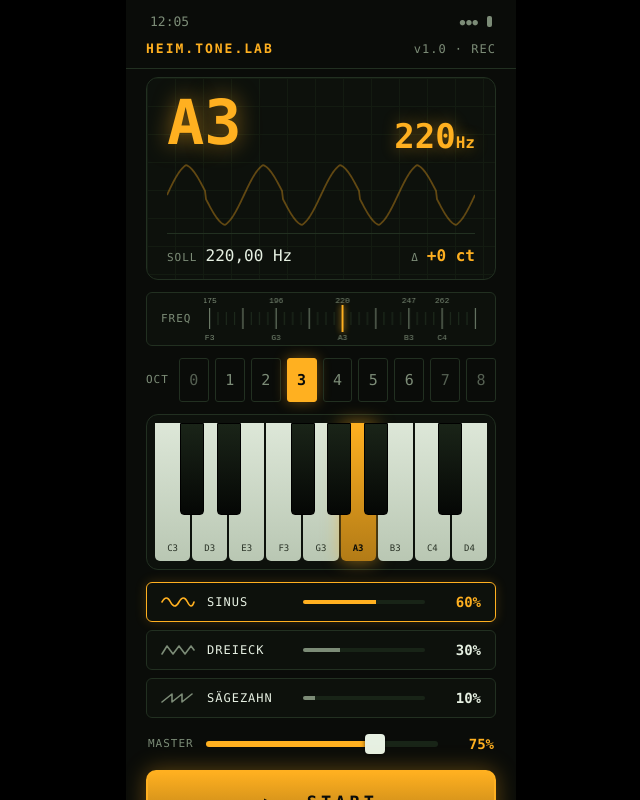
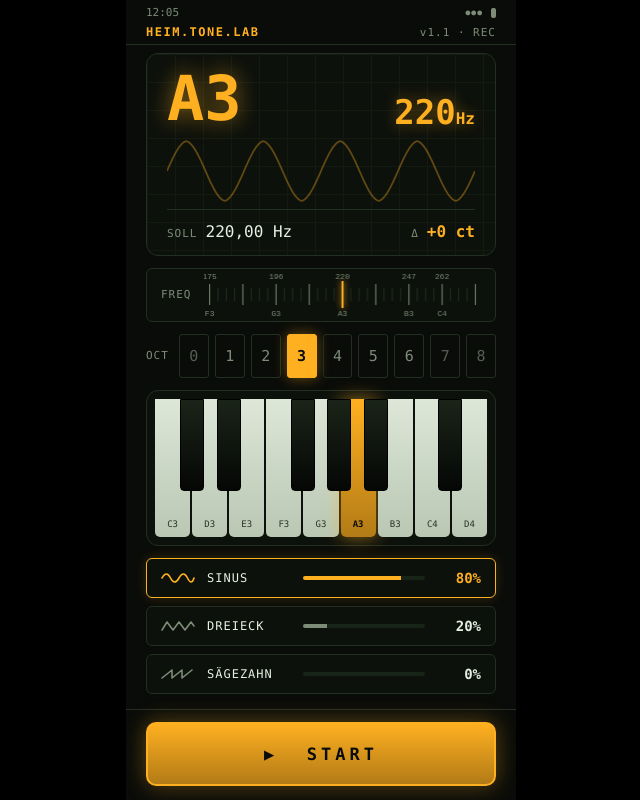
Before and after one commit to abergitheim/heim-tone-lab, a plain HTML site: page index.html in a window 1280 px wide. Shown: the whole page, without its empty margins (319-959 px from the left). Drawn offline with Linux system fonts and the light colour scheme; a web font is replaced by a local one.

Commit message:
v1.1: Start-Button als fixe Fussleiste, kompakterer Kopf, Default-Mix 80/20/0 Sinus/Dreieck/Sägezahn bei 100% Master, Master-Slider-Sync-Fix

```diff
--- a/index.html
+++ b/index.html
@@ -60,22 +60,22 @@ body{
 /* ---------- Statusleiste + Kopf ---------- */
 .status{
   display:flex;justify-content:space-between;align-items:center;
-  padding:14px 24px 6px;
-  font-family:var(--mono);font-size:13px;color:var(--tx2);
+  padding:6px 20px 3px;
+  font-family:var(--mono);font-size:11px;color:var(--tx2);
 }
 .status .icons{display:flex;align-items:center;gap:8px}
-.status .dots{letter-spacing:1px;font-size:9px}
-.status .bat{display:inline-block;width:5px;height:11px;border-radius:2px;background:var(--tx2)}
+.status .dots{letter-spacing:1px;font-size:8px}
+.status .bat{display:inline-block;width:5px;height:10px;border-radius:2px;background:var(--tx2)}
 header{
   display:flex;justify-content:space-between;align-items:baseline;
-  padding:6px 20px 12px;
+  padding:3px 20px 5px;
   border-bottom:1px solid var(--line);
 }
 header h1{
-  font-family:var(--mono);font-size:13px;font-weight:700;
-  letter-spacing:2px;color:var(--ac);
+  font-family:var(--mono);font-size:12px;font-weight:700;
+  letter-spacing:1.5px;color:var(--ac);
 }
-header .meta{font-family:var(--mono);font-size:12px;color:var(--tx2);letter-spacing:1px}
+header .meta{font-family:var(--mono);font-size:11px;color:var(--tx2);letter-spacing:1px}
 
 /* ---------- Content-Grid ---------- */
 .content{
@@ -286,9 +286,14 @@ input[type=range]::-moz-range-thumb{width:24px;height:24px;background:transparen
   border:none;box-shadow:0 1px 4px rgba(0,0,0,.6);
 }
 
-/* ---------- Start/Stop ---------- */
+/* ---------- Fusszeile (fix, nicht Teil des scrollenden Inhalts) ---------- */
+.footer{
+  flex-shrink:0;
+  padding:12px 20px 14px;
+  border-top:1px solid var(--line);
+}
 #power{
-  margin-top:auto;
+  width:100%;
   height:64px;
   border-radius:10px;
   font-family:var(--mono);font-size:17px;font-weight:700;letter-spacing:4px;
@@ -319,7 +324,7 @@ input[type=range]::-moz-range-thumb{width:24px;height:24px;background:transparen
 
   <header>
     <h1>HEIM.TONE.LAB</h1>
-    <span class="meta">v1.0 · REC</span>
+    <span class="meta">v1.1 · REC</span>
   </header>
 
   <div class="content">
@@ -355,12 +360,14 @@ input[type=range]::-moz-range-thumb{width:24px;height:24px;background:transparen
 
     <section class="masterrow">
       <span class="lbl">MASTER</span>
-      <input type="range" id="master" min="0" max="100" value="75">
-      <span class="pct" id="masterPct">75%</span>
+      <input type="range" id="master" min="0" max="100" value="100">
+      <span class="pct" id="masterPct">100%</span>
     </section>
 
+  </div>
+
+  <div class="footer">
     <button id="power" class="stopped">▶&nbsp;&nbsp;START</button>
-
   </div>
 </div>
 
@@ -378,9 +385,9 @@ const N_HARM = 64;         // Harmonische für PeriodicWave
 const state = {
   freq: 220,               // Hz (A3)
   viewOct: 3,              // sichtbare Klaviatur-Oktave (folgt der Frequenz)
-  weights: { sine: 60, tri: 30, saw: 10 },
+  weights: { sine: 80, tri: 20, saw: 0 },
   hotWave: 'sine',         // zuletzt angefasste Wellenform-Zeile
-  master: 75,
+  master: 100,
   playing: false,
 };
 
@@ -614,6 +621,7 @@ function render(){
 
   /* Master */
   $('masterPct').textContent = state.master + '%';
+  if (+$('master').value !== state.master) $('master').value = state.master; // laufenden Drag nie durch Rückschreiben stören
   $('master').style.setProperty('--p', state.master + '%');
 
   /* Power-Button */
```
